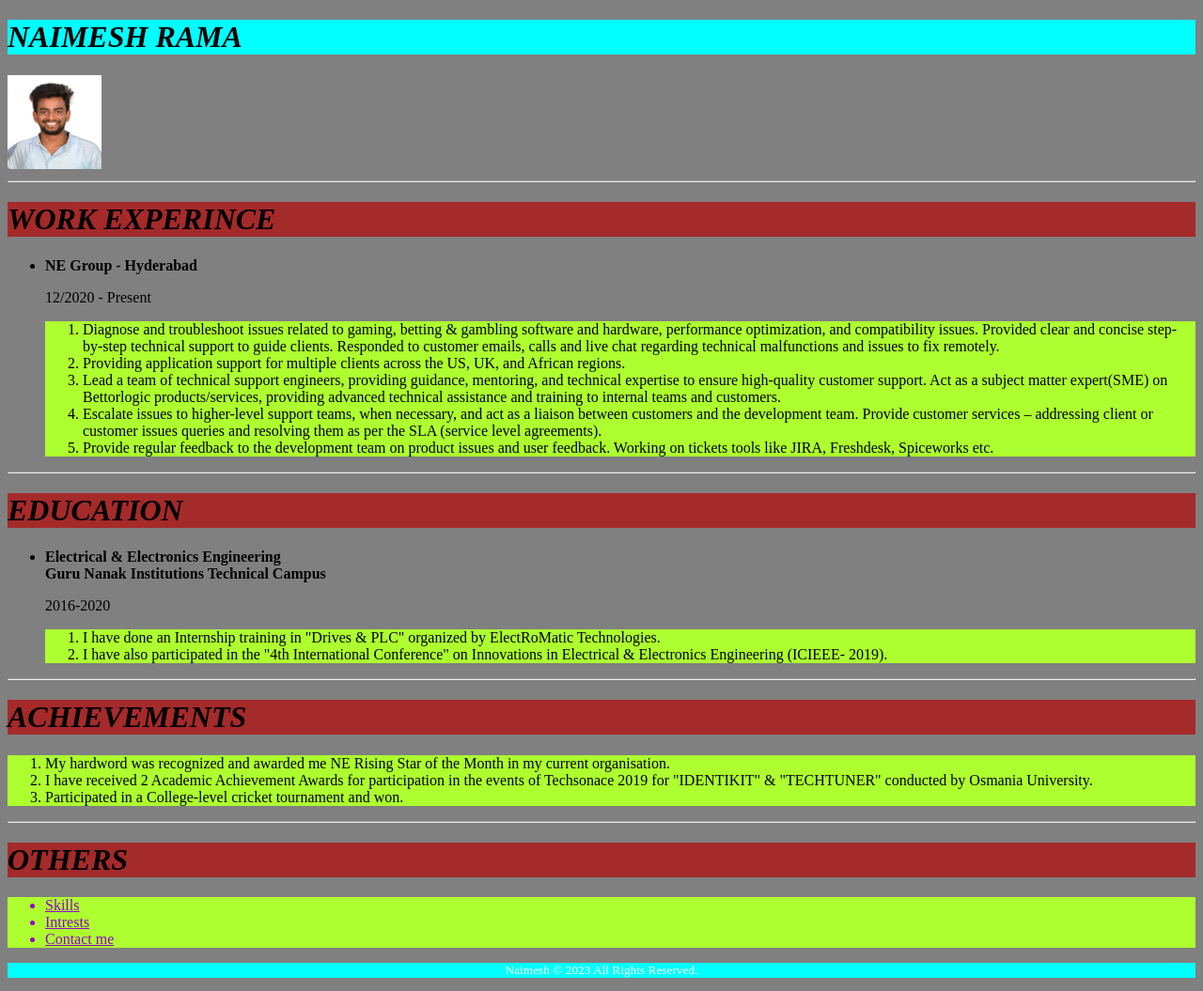
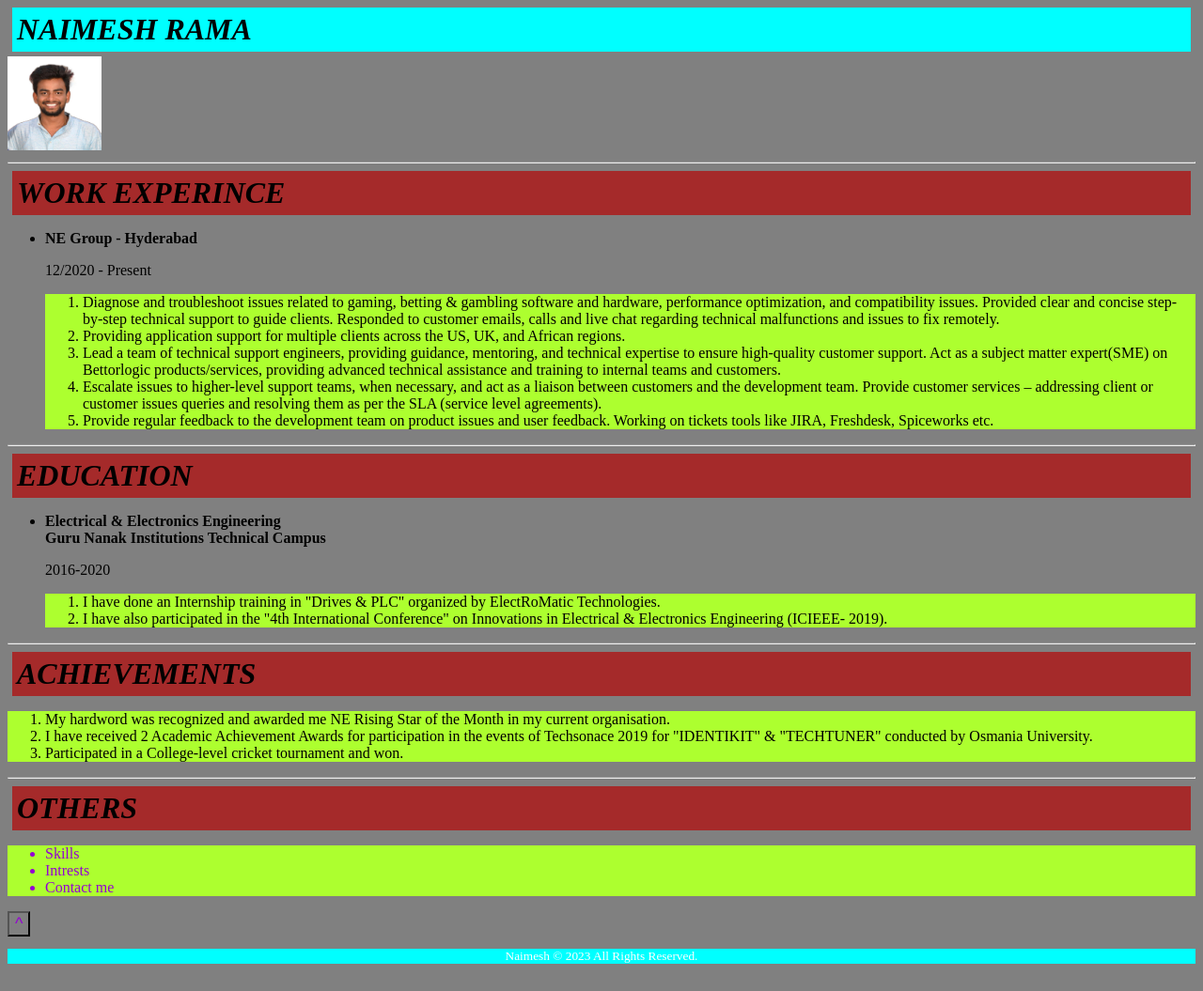
Before and after one commit to Naimesh-Rama/Portfolio, a plain HTML site: page index.html in a window 1280 px wide. Shown: the whole page at 94% size. Drawn offline with Linux system fonts and the light colour scheme.

Commit message:
index.html

```diff
--- a/index.html
+++ b/index.html
@@ -4,11 +4,15 @@
     <link rel="icon" href="./Images/favicon.ico" type="image/x-icon">
     <title>Naimesh's Portfolio</title>
     <style>
+        h1{padding: 5px; margin: 5px;}
         body {background-color:gray;}
+        a:hover{background-color: darkblue;}
+        a{text-decoration: none;}
+        button{background-color: transparent;}
     </style>
     </head>
 <body>
-<h1 style="background-color: aqua;"><i>NAIMESH RAMA</i></h1>
+<h1 style="background-color: aqua;" id="top"><i>NAIMESH RAMA</i></h1>
 <img src=".\Images\09_06_2023__16_07_40.jpeg" alt="Image" height="100" width="100">
 <hr>
 <h1 style="background-color: brown;"><i>WORK EXPERINCE</i></h1>
@@ -62,7 +66,7 @@
     <li><a href="./contact.html" style="color: darkviolet;" target="_blank">Contact me</a></li>
 
 </ul>
-
+<button type="button" style="text-align: right; font-size: large; "><a href="#top" style="color: darkviolet;">^</a></button>
 </body>
 <footer style="color: white; text-align: center; background-color: aqua;">
     <small>
```
